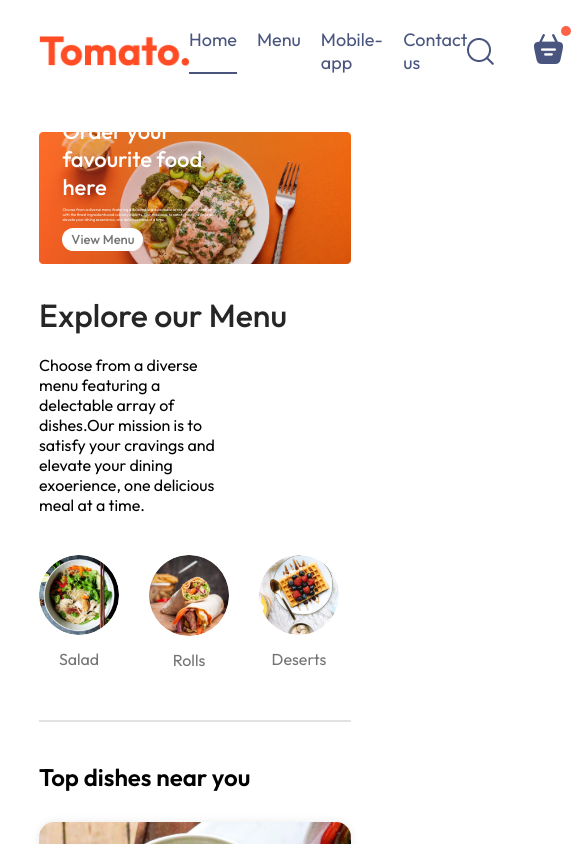
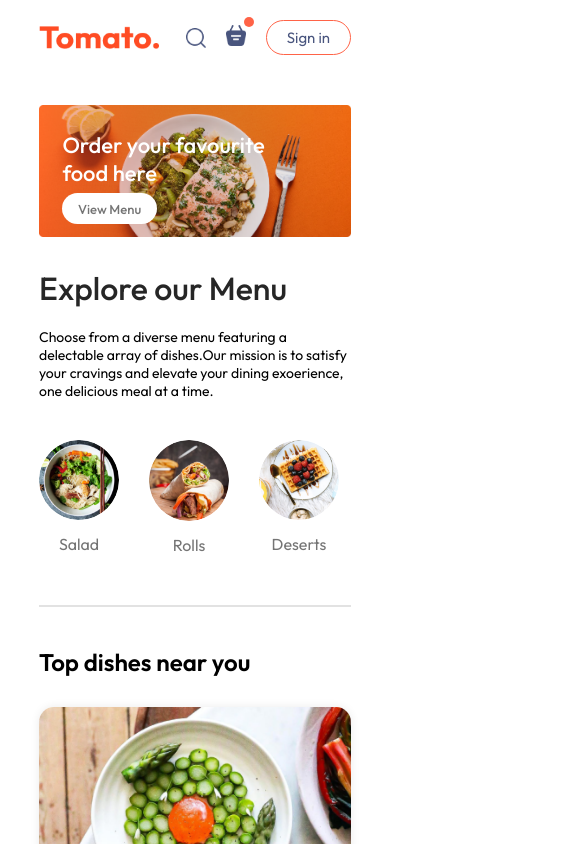
Before and after one commit to 1Lover0/tomato, a React (Vite) app in the folder frontend/: page / in a window 390 px wide. Shown: the top 844 px of the page, 585 px wide, since content can reach past the window. Built offline with nearby package versions, Linux system fonts and the light colour scheme.

Commit message:
home page complete

```diff
--- /dev/null
+++ b/frontend/src/components/appDownload/AppDownload.css
@@ -0,0 +1,23 @@
+.appdownload{
+    margin: auto;
+    margin-top: 100px;
+    font-size: max(3vw,20px);
+    text-align: center;
+    font-weight: 500;
+}
+.app-download-platform{
+    display: flex;
+    justify-content: center;
+    gap: max(2vw,10px);
+    margin-top: 40px;
+}
+.app-download-platform img{
+    width: max(30vw,120px);
+    max-width: 180px;
+    transition: 0.5s;
+    cursor: pointer;
+}
+
+.app-download-platform img:hover{
+    transform: scale(1.05);
+}
--- /dev/null
+++ b/frontend/src/components/appDownload/AppDownload.jsx
@@ -0,0 +1,17 @@
+import React from 'react';
+import './AppDownload.css';
+import { assets } from '../../assets/assets';
+
+const AppDownload = () => {
+  return (
+    <div className='appdownload ' id='appdownload'>
+        <p>For Better Experience Download <br />Tomato App</p>
+        <div className="app-download-platform">
+            <img src={assets.play_store} alt="" />
+            <img src={assets.app_store} alt="" />
+        </div>
+    </div>
+  )
+}
+
+export default AppDownload
--- a/frontend/src/components/exploreMenu/ExploreMenu.css
+++ b/frontend/src/components/exploreMenu/ExploreMenu.css
@@ -46,3 +46,10 @@
     border: 4px solid tomato;
     padding: 2px;
 }
+
+@media (max-width:1050px) {
+    .explore-menu-text{
+        max-width: 100%;
+        font-size: 14px;
+    }
+}
--- a/frontend/src/components/footer/Footer.css
+++ b/frontend/src/components/footer/Footer.css
@@ -0,0 +1,53 @@
+.footer{
+    color: #d9d9d9;
+    background-color: #323232;
+    display: flex;
+    align-items: center;
+    flex-direction: column;
+    gap: 20px;
+    padding: 20px 8vw;
+    padding-top: 80px;
+    margin-top: 100px;
+}
+.footer-content{
+    width: 100%;
+    display: grid;
+    grid-template-columns: 2fr 1fr 1fr;
+    gap: 80px;
+}
+.footer-content-left, .footer-content-right, .footer-content-center {
+    display: flex;
+    flex-direction: column;
+    align-items: start;
+    gap: 20px;
+}
+.footer-content-left li, .footer-content-right li, .footer-content-center li {
+    list-style: none;
+    margin-bottom: 10px;
+    cursor: pointer;
+}
+.footer-content-right h2, .footer-content-center h2 {
+    color: white;
+}
+.footer-social-icons img{
+    width: 40px;
+    margin-right: 15px;
+}
+.footer hr{
+    width: 100%;
+    height: 2px;
+    margin: 20px 0;
+    background-color: gray;
+    outline: none;
+    border: none;
+}
+@media (max-width:750px) {
+    .footer-content{
+        display: flex;
+        flex-direction: column;
+        gap: 35px;
+    }
+    .footer-copyright{
+        text-align: center;
+    }
+}
--- a/frontend/src/components/footer/Footer.jsx
+++ b/frontend/src/components/footer/Footer.jsx
@@ -32,6 +32,8 @@ const Footer = () => {
           </ul>
         </div>
       </div>
+      <hr />
+      <p className="footer-copyright">Copyright 2025 © Tomato.com - All Right Reserved.</p>
     </div>
   )
 }
--- a/frontend/src/components/header/Header.css
+++ b/frontend/src/components/header/Header.css
@@ -34,3 +34,20 @@
     font-size: max(1vw, 13px);
     border-radius: 50px;
 }
+
+@media (max-width:1050px) {
+    .header-contents{
+        max-width: 45%;
+    }
+}
+@media (max-width:750px) {
+    .header-contents{
+        max-width: 65%;
+    }
+    .header-contents p{
+        display: none;
+    }
+    .header-contents button{
+        padding: 2vw 4vw;
+    }
+}
--- a/frontend/src/components/navbar/Navbar.css
+++ b/frontend/src/components/navbar/Navbar.css
@@ -52,3 +52,49 @@
     top: -8px;
     right: -8px;
 }
+
+
+
+
+@media (max-width:1050px) {
+    .navbar .logo{
+        width: 140px;
+    }
+    .navbar-menu{
+        gap: 20px;
+        font-size: 17px;
+    }
+    .navbar-right{
+        gap: 30px;
+    }
+    .navbar-right img{
+        width: 22px;
+    }
+    .navbar-right button{
+        padding: 8px 25px;
+    }
+}
+@media (max-width:900px) {
+    .navbar .logo{
+        width: 120px;
+    }
+    .navbar-menu{
+        gap: 15px;
+        font-size: 16px;
+    }
+    .navbar-right{
+        gap: 20px;
+    }
+    .navbar-right img{
+        width: 20px;
+    }
+    .navbar-right button{
+        padding: 7px 20px;
+        font-size: 15px;
+    }
+}
+@media (max-width:750px) {
+    .navbar-menu{
+        display: none;
+    }
+}
--- a/frontend/src/components/navbar/Navbar.jsx
+++ b/frontend/src/components/navbar/Navbar.jsx
@@ -1,6 +1,7 @@
 import React, { useState } from 'react'
 import './Navbar.css';
 import { assets } from '../../assets/assets';
+import {Link } from 'react-router-dom';
 
 const Navbar = () => {
 
@@ -10,10 +11,10 @@ const Navbar = () => {
     <div className='navbar'>
         <img src={assets.logo} className='logo' alt="" />
         <ul className="navbar-menu">
-            <li onClick={()=>setMenu("home")} className={menu==="home"?"active":""}>Home</li>
-            <li onClick={()=>setMenu("menu")} className={menu==="menu"?"active":""}>Menu</li>
-            <li onClick={()=>setMenu("mobile-app")} className={menu==="mobile-app"?"active":""}>Mobile-app</li>
-            <li onClick={()=>setMenu("contact-us")} className={menu==="contact-us"?"active":""}>Contact us</li>
+            <Link to='/' onClick={()=>setMenu("home")} className={menu==="home"?"active":""}>Home</Link>
+            <a href='#explore-menu' onClick={()=>setMenu("menu")} className={menu==="menu"?"active":""}>Menu</a>
+            <a href='#appdownload' onClick={()=>setMenu("mobile-app")} className={menu==="mobile-app"?"active":""}>Mobile-app</a>
+            <a href='#footer' onClick={()=>setMenu("contact-us")} className={menu==="contact-us"?"active":""}>Contact us</a>
         </ul>
         <div className="navbar-right">
             <img src={assets.search_icon} alt="" />
--- a/frontend/src/index.css
+++ b/frontend/src/index.css
@@ -6,6 +6,7 @@
   margin: 0;
   box-sizing: border-box;
   font-family: 'outfit', sans sarif;
+  scroll-behavior: smooth;
 }
 body{
   min-height: 100vh;
--- a/frontend/src/pages/home/Home.jsx
+++ b/frontend/src/pages/home/Home.jsx
@@ -3,6 +3,7 @@ import './Home.css';
 import Header from '../../components/header/Header';
 import ExploreMenu from '../../components/exploreMenu/ExploreMenu';
 import { FoodDisplay } from '../../components/foodDisplay/FoodDisplay';
+import AppDownload from '../../components/appDownload/AppDownload';
 
 const Home = () => {
 
@@ -13,6 +14,7 @@ const Home = () => {
       <Header />
       <ExploreMenu category={category} setCategory={setCategory} />
       <FoodDisplay category={category} />
+      <AppDownload />
     </div>
   )
 }
```
